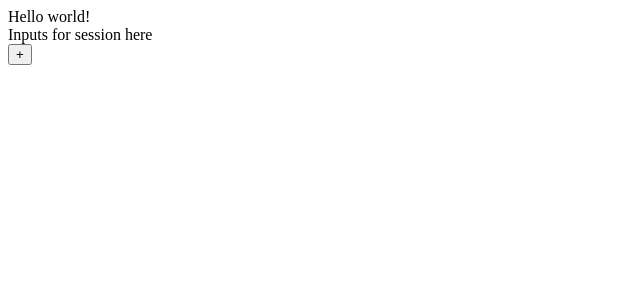
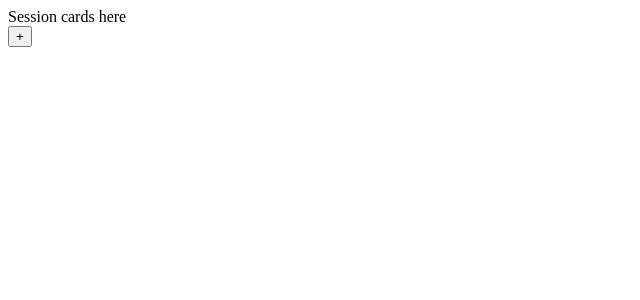
Before and after one commit to chrisrolling27/slicksession, a React app: page / in a window 1280 px wide. Shown: the top 300 px of the page, without its empty margins (0-640 px from the left). Built offline with nearby package versions, Linux system fonts and the light colour scheme; the HTML template or start-up script is replaced by a standard one.

Commit message:
add session button position

```diff
--- a/client/src/components/App.jsx
+++ b/client/src/components/App.jsx
@@ -8,7 +8,7 @@ class App extends React.Component {
 
 
     this.state = {
-      showSession: false
+      addSession: false
     };
 
     this.makeSession = this.makeSession.bind(this);
@@ -20,7 +20,7 @@ class App extends React.Component {
 
   makeSession() {
     console.log('clicked add session button');
-    this.setState({showSession: !this.state.showSession});
+    this.setState({addSession: !this.state.addSession});
   }
 
   //ternary/terciary to show the add session component
@@ -28,11 +28,11 @@ class App extends React.Component {
     return (
 
       <div>
-        Hello world!
+        Session cards here
 
-      <div> <Session> </Session> </div>
+      <div> {this.state.addSession ? <Session> </Session> : ''}</div>
 
-        <div> <button className="addSession" onClick={this.makeSession}> + </button> </div>
+        <div> <button className="addSessionButton" onClick={this.makeSession}> + </button> </div>
       </div>
     );
   }
--- a/client/src/components/Session.jsx
+++ b/client/src/components/Session.jsx
@@ -24,7 +24,7 @@ class Session extends React.Component {
     return (
 
       <div>
-        Inputs for session here
+       <div className="sessionAdder"> Inputs for session here </div>
       </div>
     );
   }
```
Also changed, not shown: 3 other files (tests, documents, lock files or other folders).
